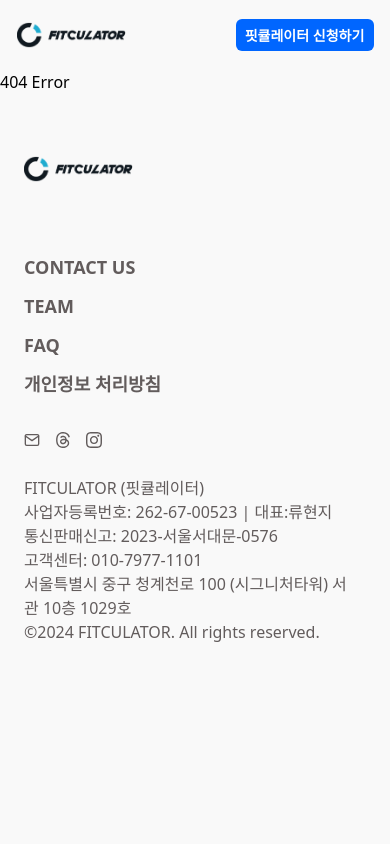
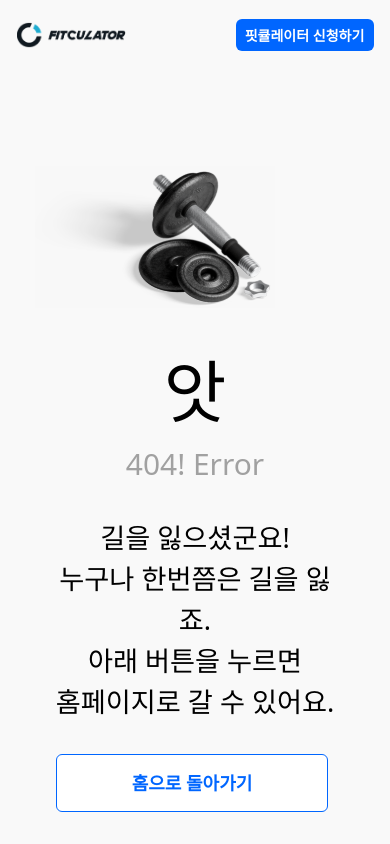
Before and after one commit to BoostPerformance/fitculator-io, a Next.js app: page /404 in a window 390 px wide. Shown: the top 844 px of the page. Built offline with nearby package versions, Linux system fonts and the light colour scheme.

Commit message:
404페이지 작성

```diff
--- a/src/app/404/page.tsx
+++ b/src/app/404/page.tsx
@@ -1,3 +1,53 @@
+import Button from '@/components/button';
+import Image from 'next/image';
+import Link from 'next/link';
+
 export default function Error() {
-  return <>404 Error</>;
+  return (
+    <div className="flex py-[8rem] justify-center relative sm:items-center sm:flex-col sm:py-[6rem]">
+      <Image
+        src="/svg/404.svg"
+        width={10}
+        className="sm:w-[15rem] hidden sm:inline z-0 sm:relative mr-[5rem] pb-[2rem]"
+        height={40}
+        alt="404 이미지"
+      />
+      <div className="flex flex-col gap-[2rem] w-[40rem]sm:w-auto sm:px-[3rem]">
+        <Image
+          src="/svg/logo.svg"
+          width={200}
+          height={0}
+          alt="logo"
+          className="sm:hidden"
+        />
+        <div className="flex flex-col sm:items-center sm:justify-center">
+          <h1 className="text-4.25-500">앗</h1>
+          <h2 className="text-1.87-500 text-gray-11">404! Error</h2>
+        </div>
+        <p className="text-1.87-400 sm:text-center sm:text-[1.7rem]">
+          길을 잃으셨군요! <br /> 누구나 한번쯤은 길을 잃죠.
+          <br /> 아래 버튼을 누르면 <br className="hidden sm:block" />
+          홈페이지로 갈 수 있어요.
+        </p>
+
+        <Link href="./">
+          <Button
+            text="홈으로 돌아가기"
+            size="sm"
+            variant="white"
+            className="sm:ml-[0.5rem]"
+          />
+        </Link>
+      </div>
+      <div className="absolute z-1 right-[20rem] sm:right-0 sm:hidden">
+        <Image
+          src="/svg/404.svg"
+          width={10}
+          className="w-[35.4375rem] h-[20.875rem] md:w-[30rem]"
+          height={40}
+          alt="404 이미지"
+        />
+      </div>
+    </div>
+  );
 }
--- a/src/components/button.tsx
+++ b/src/components/button.tsx
@@ -24,13 +24,13 @@ const Button: React.FC<ButtonProps> = ({
   const variantStyles: Record<ButtonVariant, string> = {
     default: 'text-white',
     outline: 'border border-blue-2',
-    white: 'bg-white text-blue-1',
+    white: 'bg-white text-blue-1 border-blue-1 border border-[0.075rem]',
   };
 
   const sizeStyles: Record<ButtonSize, string> = {
     xs: 'h-[2.75rem] w-[15.5rem] rounded-[0.375rem] text-1.25-900  sm:w-[8.625rem] sm:h-[1.875rem] sm:py-[1rem] sm:px-[0rem] sm:text-0.875-700',
     sm: 'w-[22rem] h-[3.5rem] sm:w-[17rem] items-center rounded-[0.375rem] text-1.25-900 py-[1.75rem] px-[4.25rem]',
-    md: 'w-[29rem]  text-white rounded-[0.75rem] mt-[6.25rem] md:w-[20rem] md:mt-[2rem] md:py-[1rem] md:px-[2rem] sm:w-[17rem] sm:py-[1rem] sm:ml-[2.5rem] text-1.75-900 md:text-1.5-900 sm:text-1.125-700 py-[1.75rem] px-[4.25rem]',
+    md: 'w-[29rem] text-blue-2 rounded-[0.75rem] mt-[6.25rem] md:w-[20rem] md:mt-[2rem] md:py-[1rem] md:px-[2rem] sm:w-[17rem] sm:py-[1rem] sm:ml-[2.5rem] text-1.75-900 md:text-1.5-900 sm:text-1.125-700 py-[1.75rem] px-[4.25rem]',
     lg: 'w-[29rem] text-white rounded-[0.75rem] mt-[6.25rem]  text-1.75-900 md:w-[20rem] md:mt-[2rem] md:py-[1rem] md:px-[2rem] sm:w-[18rem] sm:py-[1.25rem] md:text-1.5-900 sm:text-1.125-900 py-[1.75rem] px-[4.25rem]',
   };
 
--- a/src/components/nav.tsx
+++ b/src/components/nav.tsx
@@ -11,7 +11,7 @@ interface NavProps {
 const Nav: React.FC<NavProps> = ({ navMenu = false }) => {
   return (
     <nav
-      className={`w-auto flex text-gray-1 place-content-around items-center py-[0.88rem] sticky top-0 bg-gray-2 sm:flex-row sm:gap-[4rem] ${
+      className={`w-auto flex text-gray-1 place-content-around items-center py-[0.88rem] sticky top-0 bg-gray-2 sm:flex-row sm:gap-[4rem] z-50 ${
         navMenu ? ' sm:items-start sm:gap-[1.62rem] sm:flex-col' : ''
       }`}
     >
--- a/tailwind.config.ts
+++ b/tailwind.config.ts
@@ -48,6 +48,7 @@ const config: Config = {
           8: '#F6F6F6',
           9: '#E0E0E0',
           10: '#BDBDBD',
+          11: '#A1A1A1',
         },
       },
     },
@@ -70,12 +71,15 @@ const config: Config = {
       '1.75-500': ['1.75rem', { fontWeight: 500 }],
       '1.75-700': ['1.75rem', { fontWeight: 700 }],
       '1.75-900': ['1.75rem', { fontWeight: 900 }],
+      '1.87-400': ['1.87rem', { fontWeight: 400 }],
+      '1.87-500': ['1.87rem', { fontWeight: 500 }],
       '2-700': ['2rem', { fontWeight: 700 }],
       '2-900': ['2rem', { fontWeight: 900 }],
       '2.5-700': ['2.5rem', { fontWeight: 700 }],
       '2.5-900': ['2.5rem', { fontWeight: 900 }],
       '3-700': ['3rem', { fontWeight: 700 }],
       '3.7-900': ['3.7rem', { fontWeight: 900 }],
+      '4.25-500': ['4.25rem', { fontWeight: 500 }],
     },
     screens: {
       md: { max: '1024px' },
```
Also changed, not shown: public/svg/404.svg (added).
